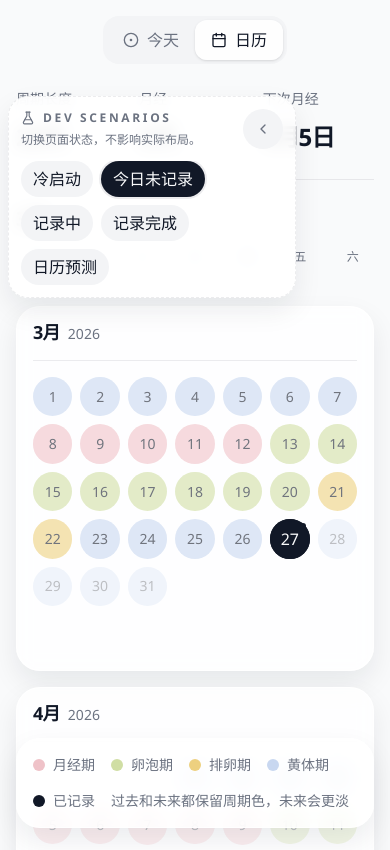
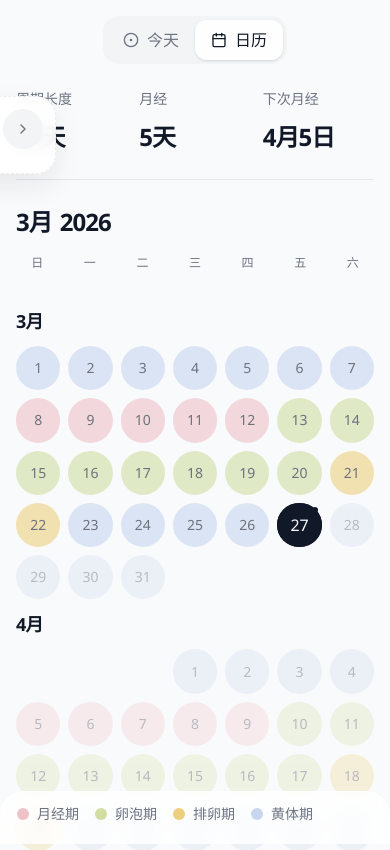
Before and after one commit to xiaoshanhe003/moonly, a React (Vite) app: page /calendar in a window 390 px wide. Shown: the top 850 px of the page. Built offline with nearby package versions, Linux system fonts and the light colour scheme.

Commit message:
Refine calendar layout behavior

```diff
--- a/src/app/shell.tsx
+++ b/src/app/shell.tsx
@@ -101,10 +101,12 @@ export function AppShell({ initialView }: AppShellProps) {
 
                 <div className="space-y-3.5">
                   <div className="flex items-baseline gap-2">
-                    <p className={cn("font-semibold leading-none tracking-[-0.04em]", uiTextStyles.xl)}>
+                    <p className={cn("font-semibold leading-none tracking-[-0.04em]", uiTextStyles.xxl)}>
                       {visibleMonthLabel}
                     </p>
-                    <span className={cn("leading-none", uiTextStyles.sm, uiTextStyles.muted)}>{visibleYearLabel}</span>
+                    <span className={cn("font-semibold leading-none tracking-[-0.04em]", uiTextStyles.xxl)}>
+                      {visibleYearLabel}
+                    </span>
                   </div>
                   <div className={cn("grid grid-cols-7 gap-2.5 text-center", uiTextStyles.xs, uiTextStyles.muted)}>
                     {weekdays.map((weekday) => (
--- a/src/components/domain/calendar-month-card.tsx
+++ b/src/components/domain/calendar-month-card.tsx
@@ -1,4 +1,3 @@
-import { Card } from "../ui/card";
 import { buildMonthGrid } from "../../features/cycle/cycle";
 import type { CycleProfile, DailyEntry } from "../../features/cycle/types";
 import { cn } from "../../lib/utils";
@@ -47,16 +46,10 @@ export function CalendarMonthCard({ monthDate, profile, entries, today, onEntryC
   const cells = buildMonthGrid(profile, entries, monthDate, today);
 
   return (
-    <Card className="space-y-4">
-      <div className="space-y-3 border-b border-[color:var(--border)] pb-4">
-        <div className="flex items-baseline gap-2">
-          <h2 className="text-[length:var(--text-lg)] font-semibold leading-none tracking-[-0.04em] text-[color:var(--foreground)]">
-            {monthDate.getMonth() + 1}月
-          </h2>
-          <span className={cn("leading-none", uiTextStyles.sm, uiTextStyles.muted)}>{monthDate.getFullYear()}</span>
-        </div>
-      </div>
-
+    <section className="space-y-0">
+      <h2 className="mb-4 text-[length:var(--text-lg)] font-semibold leading-none tracking-[-0.04em] text-[color:var(--foreground)]">
+        {monthDate.getMonth() + 1}月
+      </h2>
       <div className="grid grid-cols-7 gap-2">
         {cells.map((cell, index) => {
           const dateKey = formatDateKey(cell.date);
@@ -114,6 +107,6 @@ export function CalendarMonthCard({ monthDate, profile, entries, today, onEntryC
           );
         })}
       </div>
-    </Card>
+    </section>
   );
 }
--- a/src/components/domain/dev-scenario-bar.tsx
+++ b/src/components/domain/dev-scenario-bar.tsx
@@ -11,7 +11,7 @@ const DEFAULT_TOP = 96;
 export function DevScenarioBar() {
   const activeScenario = useCycleStore((state) => state.activeScenario);
   const loadScenario = useCycleStore((state) => state.loadScenario);
-  const [isCollapsed, setIsCollapsed] = useState(false);
+  const [isCollapsed, setIsCollapsed] = useState(true);
   const panelRef = useRef<HTMLElement | null>(null);
   const dragStateRef = useRef({
     pointerId: null as number | null,
--- a/src/features/cycle/cycle.ts
+++ b/src/features/cycle/cycle.ts
@@ -470,6 +470,8 @@ export function buildMonthGrid(
   const monthStart = new Date(monthDate.getFullYear(), monthDate.getMonth(), 1);
   const monthEnd = new Date(monthDate.getFullYear(), monthDate.getMonth() + 1, 0);
   const startWeekday = monthStart.getDay();
+  const daysInMonth = monthEnd.getDate();
+  const totalCells = Math.ceil((startWeekday + daysInMonth) / 7) * 7;
   const normalizedToday = startOfDay(today);
   const cells: Array<{
     date: Date;
@@ -480,7 +482,7 @@ export function buildMonthGrid(
     dayOfMonth: number;
   }> = [];
 
-  for (let i = 0; i < 42; i += 1) {
+  for (let i = 0; i < totalCells; i += 1) {
     const date = addDays(monthStart, i - startWeekday);
     const summary = getCycleSummary(profile, entries, date);
     const normalizedDate = startOfDay(date);
--- a/src/pages/calendar-page.tsx
+++ b/src/pages/calendar-page.tsx
@@ -31,12 +31,13 @@ type CalendarPageProps = {
   onVisibleMonthChange?: (monthKey: string) => void;
 };
 
+const STICKY_HEADER_BUFFER = 8;
+
 const legendItems = [
   { label: "月经期", color: "var(--phase-menstrual)" },
   { label: "卵泡期", color: "var(--phase-follicular)" },
   { label: "排卵期", color: "var(--phase-ovulation)" },
-  { label: "黄体期", color: "var(--phase-luteal)" },
-  { label: "已记录", color: "var(--foreground)" }
+  { label: "黄体期", color: "var(--phase-luteal)" }
 ] as const;
 
 export function CalendarPage({ onVisibleMonthChange }: CalendarPageProps) {
@@ -51,26 +52,43 @@ export function CalendarPage({ onVisibleMonthChange }: CalendarPageProps) {
   const monthRefs = useRef<Record<string, HTMLDivElement | null>>({});
   const [selectedDateKey, setSelectedDateKey] = useState<string | null>(null);
   const [visibleMonthKey, setVisibleMonthKey] = useState(currentMonthKey);
+  const [stickyHeaderOffset, setStickyHeaderOffset] = useState(0);
   const selectedEntry = selectedDateKey ? entries[selectedDateKey] : undefined;
   const selectedDateValue = useMemo(
     () => (selectedDateKey ? parseDateKey(selectedDateKey) : null),
     [selectedDateKey]
   );
+
   useEffect(() => {
-    if (hasScrolledToCurrentMonth.current) {
+    const updateStickyHeaderOffset = () => {
+      const stickyHeader = document.querySelector("[data-sticky-shell-header]");
+      const stickyHeaderHeight = stickyHeader?.getBoundingClientRect().height ?? 0;
+      setStickyHeaderOffset(stickyHeaderHeight > 0 ? stickyHeaderHeight + STICKY_HEADER_BUFFER : 0);
+    };
+
+    updateStickyHeaderOffset();
+    window.addEventListener("resize", updateStickyHeaderOffset);
+
+    return () => {
+      window.removeEventListener("resize", updateStickyHeaderOffset);
+    };
+  }, []);
+
+  useEffect(() => {
+    if (hasScrolledToCurrentMonth.current || stickyHeaderOffset === 0) {
       return;
     }
 
     currentMonthRef.current?.scrollIntoView({
       block: "start"
     });
-    window.scrollBy({ top: -280, behavior: "instant" });
+    window.scrollBy({ top: -stickyHeaderOffset, behavior: "instant" });
     hasScrolledToCurrentMonth.current = true;
-  }, []);
+  }, [stickyHeaderOffset]);
 
   useEffect(() => {
     const updateVisibleMonth = () => {
-      const threshold = 220;
+      const threshold = stickyHeaderOffset;
       let nextMonthKey = months[0]?.toISOString() ?? currentMonthKey;
 
       for (const month of months) {
@@ -99,7 +117,7 @@ export function CalendarPage({ onVisibleMonthChange }: CalendarPageProps) {
       window.removeEventListener("scroll", updateVisibleMonth);
       window.removeEventListener("resize", updateVisibleMonth);
     };
-  }, [currentMonthKey, months]);
+  }, [currentMonthKey, months, stickyHeaderOffset]);
 
   useEffect(() => {
     onVisibleMonthChange?.(visibleMonthKey);
@@ -117,7 +135,9 @@ export function CalendarPage({ onVisibleMonthChange }: CalendarPageProps) {
                 currentMonthRef.current = node;
               }
             }}
-            className={month.toISOString() === currentMonthKey ? "scroll-mt-72" : undefined}
+            style={{
+              scrollMarginTop: stickyHeaderOffset
+            }}
           >
             <CalendarMonthCard
               monthDate={month}
@@ -130,15 +150,21 @@ export function CalendarPage({ onVisibleMonthChange }: CalendarPageProps) {
         ))}
       </div>
 
-      <Card className={["sticky bottom-4 z-30 flex flex-wrap gap-4 text-sm", uiTextStyles.muted].join(" ")}>
+      <div className="fixed inset-x-0 bottom-0 z-30">
+        <Card
+          className={[
+            "mx-auto flex max-w-md flex-wrap gap-4 rounded-b-none border-b-0 px-4 pb-5 pt-3 text-sm shadow-none sm:px-6",
+            uiTextStyles.muted
+          ].join(" ")}
+        >
           {legendItems.map((item) => (
             <div key={item.label} className="flex items-center gap-2">
               <span className="size-3 rounded-full" style={{ backgroundColor: item.color }} />
               {item.label}
             </div>
           ))}
-        <div>过去和未来都保留周期色，未来会更淡</div>
         </Card>
+      </div>
 
       {selectedDateKey && selectedEntry && selectedDateValue ? (
         <CalendarEntrySheet
```
Lines whose indentation alone changed are shown as unchanged.
